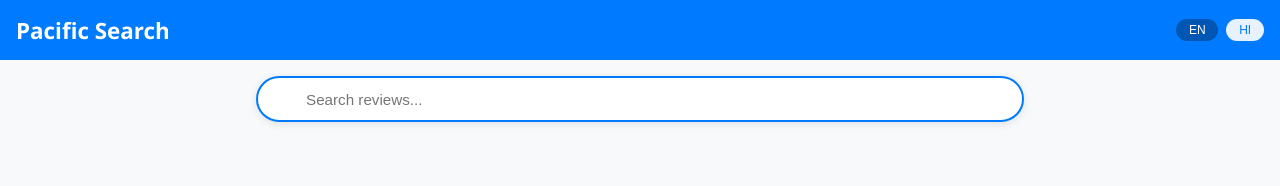
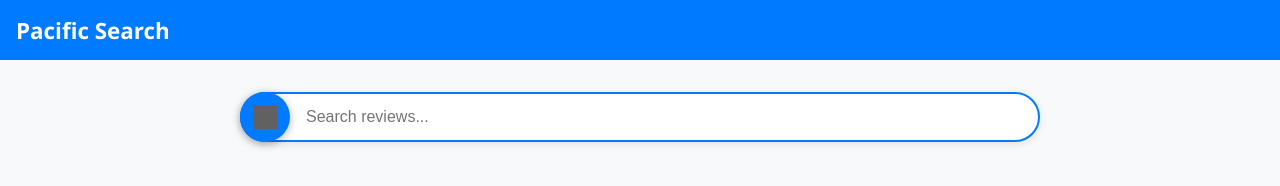
Before and after one commit to PacificSearch/Reviews, a plain HTML site: page index.html in a window 1280 px wide. Drawn offline with Linux system fonts and the light colour scheme; grey boxes are pictures that could not be loaded.

Commit message:
Update index.html

```diff
--- a/index.html
+++ b/index.html
@@ -12,18 +12,17 @@
         }
 
         body {
-            font-family: 'Segoe UI', system-ui, sans-serif;
+            font-family: 'Segoe UI', sans-serif;
             background: #f8f9fa;
         }
 
-        /* Header Section */
+        /* Header */
         .header {
             background: #007bff;
             padding: 1rem;
             display: flex;
             align-items: center;
             justify-content: space-between;
-            position: relative;
             height: 60px;
         }
 
@@ -33,123 +32,115 @@
             font-weight: 600;
         }
 
-        /* Language Switcher */
-        .lang-switcher {
-            display: flex;
-            gap: 0.5rem;
-            position: absolute;
-            right: 1rem;
-        }
-
-        .lang-btn {
-            background: rgba(255, 255, 255, 0.9);
-            border: none;
-            padding: 0.25rem 0.8rem;
-            border-radius: 1rem;
-            font-size: 0.75rem;
-            color: #007bff;
-            cursor: pointer;
-            transition: all 0.2s ease;
-        }
-
-        .lang-btn.active {
-            background: #0056b3;
-            color: white;
-        }
-
         /* Search Section */
         .search-container {
             max-width: 800px;
-            margin: 1rem auto;
+            margin: 2rem auto;
             position: relative;
-            padding: 0 1rem;
             text-align: center;
         }
 
         .search-bar {
             width: 100%;
-            height: 46px;
-            padding: 0 1rem 0 3rem;
+            height: 50px;
+            padding: 0 1rem 0 4rem;
             border: 2px solid #007bff;
             border-radius: 2rem;
-            font-size: 0.95rem;
+            font-size: 1rem;
             background: white;
             box-shadow: 0 2px 8px rgba(0,0,0,0.1);
         }
 
-        /* Filter Section */
-.filter-toggle {
+        /* Filter Button (Circular) */
+        .filter-btn {
+            width: 50px;
+            height: 50px;
+            border-radius: 50%;
+            background: #007bff;
             position: absolute;
-            left: 1.5rem;
-            top: 50%;
-            transform: translateY(-50%);
-            width: 32px;
-            height: 32px;
-            background: #007bff;
-            border-radius: 50%;
-            display: grid;
-            place-items: center;
+            left: 0;
+            top: 0;
+            display: flex;
+            align-items: center;
+            justify-content: center;
             cursor: pointer;
-            color: white;
+            box-shadow: 0 2px 8px rgba(0,0,0,0.3);
         }
 
+        .filter-btn img {
+            width: 24px;
+            height: 24px;
+            filter: invert(1);
+        }
+
+        /* Dropdown Filter Section */
         .filter-panel {
-            display: none;
-            position: absolute;
-            left: 1rem;
-            top: 3.5rem;
+            width: 280px;
             background: white;
-            width: 260px;
             padding: 1rem;
             border-radius: 1rem;
             box-shadow: 0 4px 15px rgba(0,0,0,0.1);
+            position: absolute;
+            left: 0;
+            top: 60px;
+            display: none;
             z-index: 1000;
         }
 
         .filter-category {
+            display: flex;
+            align-items: center;
+            gap: 10px;
+            font-size: 1rem;
             font-weight: bold;
             margin-top: 1rem;
-        }
-
-        .filter-option {
-            margin-left: 1rem;
-            font-size: 0.9rem;
             cursor: pointer;
         }
 
-        /* Scrolling Message */
-        .scroll-message {
-            margin-top: 10px;
-            font-size: 0.9rem;
-            font-weight: bold;
-            color: #333;
+        .category-icon {
+            width: 40px;
+            height: 40px;
+            border-radius: 50%;
+            display: flex;
+            align-items: center;
+            justify-content: center;
+            background: #f1f1f1;
         }
 
-        .scroll-message marquee {
-            font-size: 1rem;
-            color: #007bff;
-            font-weight: 600;
+        .category-icon img {
+            width: 30px;
+            height: 30px;
         }
+
+        .sub-options {
+            display: none;
+            margin-left: 2rem;
+            font-size: 0.9rem;
+        }
+
+        .sub-options div {
+            cursor: pointer;
+            margin: 5px 0;
+        }
+
     </style>
 </head>
 <body>
     <header class="header">
         <div class="logo">Pacific Search</div>
-        <div class="lang-switcher">
-            <button class="lang-btn active">EN</button>
-            <button class="lang-btn">HI</button>
-        </div>
     </header>
 
     <div class="search-container">
-        <input type="text" class="search-bar" placeholder="Search reviews...">
-        <!-- Scrolling Message -->
-        <div class="scroll-message">
-            <marquee>Welcome to Pacific Search. Find detailed reviews for your favorite products.</marquee>
+        <!-- Filter Button (Circular) -->
+        <div class="filter-btn" onclick="toggleFilter()">
+            <img src="https://cdn-icons-png.flaticon.com/128/2089/2089799.png" alt="Filter">
         </div>
 
-        <!-- Filter Section -->
-        <div class="filter-panel">
+        <!-- Search Bar -->
+        <input type="text" class="search-bar" placeholder="Search reviews...">
+
+        <!-- Filter Dropdown -->
+        <div id="filter-panel" class="filter-panel">
             <!-- Cars -->
             <div class="filter-category" onclick="toggleSubOptions('cars')">
                 <div class="category-icon"><img src="https://cdn-icons-png.flaticon.com/128/1048/1048315.png" alt="Car"></div>
@@ -207,6 +198,11 @@
     </div>
 
     <script>
+        function toggleFilter() {
+            let panel = document.getElementById('filter-panel');
+            panel.style.display = (panel.style.display === 'block') ? 'none' : 'block';
+        }
+
         function toggleSubOptions(id) {
             let element = document.getElementById(id);
             if (element.style.display === "block") {
```
